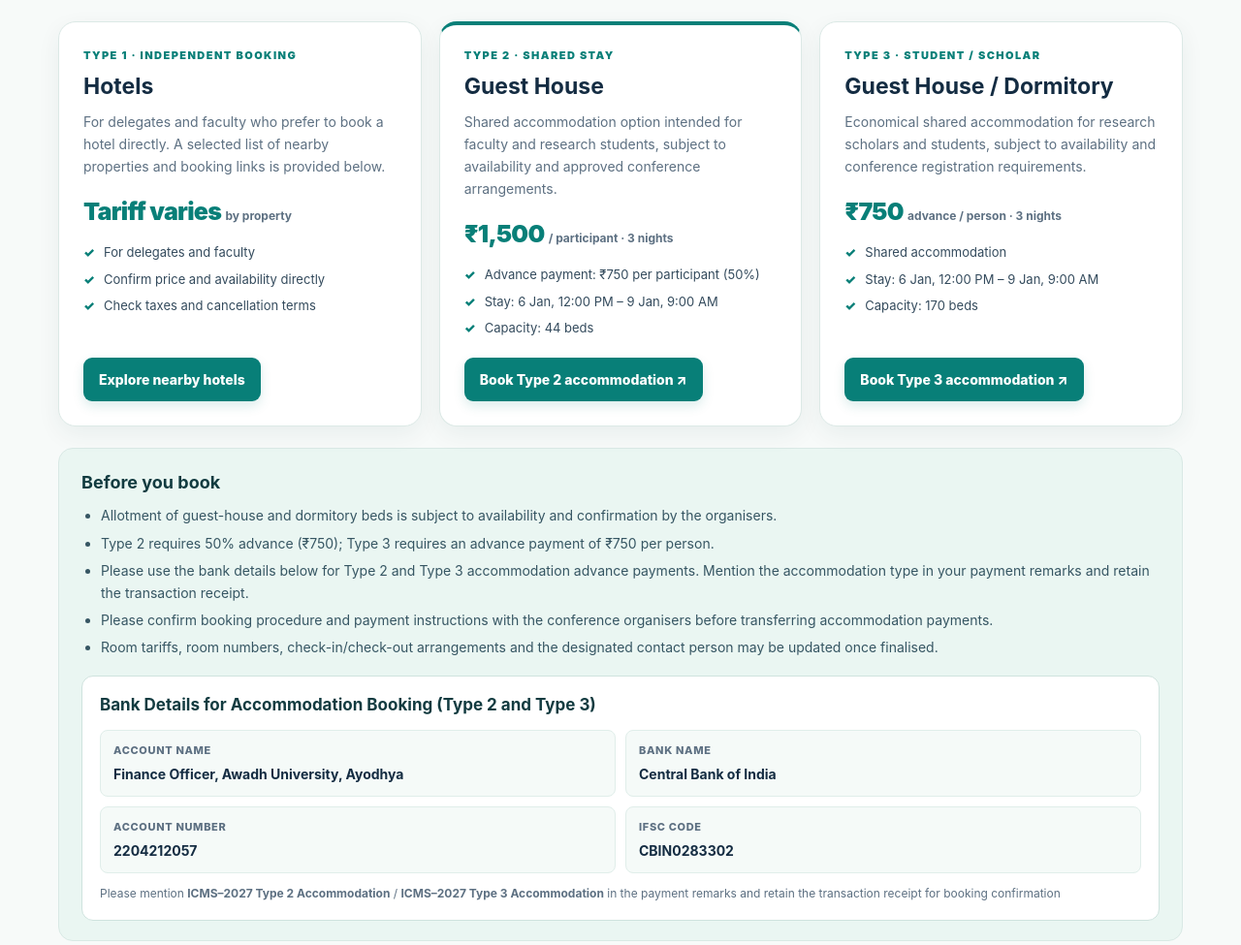
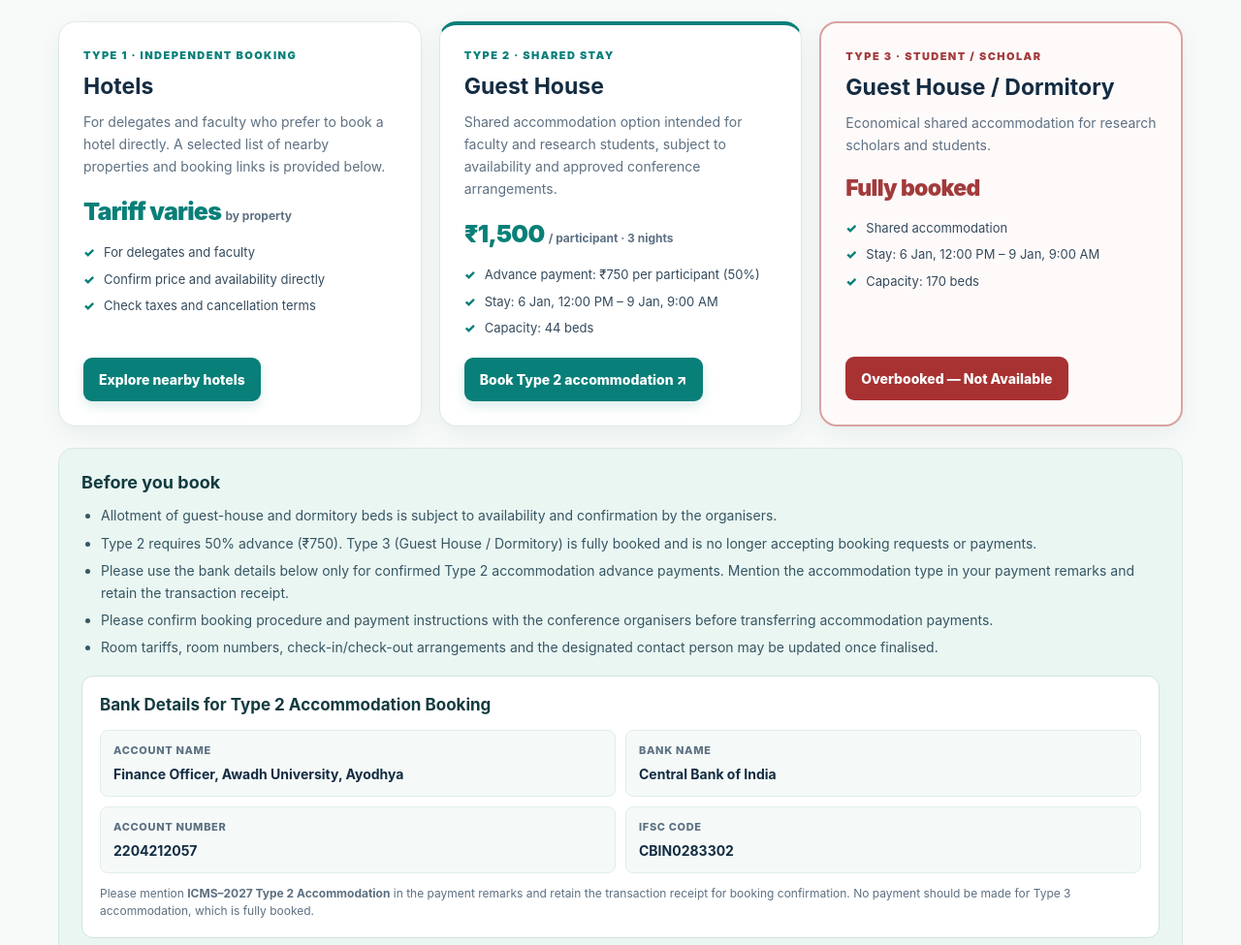
Before and after one commit to shailendramicrobio-debug/icms-website, a plain HTML site: page accommodation.html in a window 1280 px wide. Shown: the part 910-1885 px from the top of the page at 97% size. Drawn offline with Linux system fonts and the light colour scheme.

Commit message:
Add files via upload

```diff
--- a/accommodation.html
+++ b/accommodation.html
@@ -34,6 +34,11 @@
 .accom-page .stay-facts li:before{content:"✓";position:absolute;left:0;top:0;color:var(--ac-teal);font-weight:900}
 .accom-page .stay-card .btn{margin-top:auto;align-self:flex-start;background:var(--ac-teal);color:#fff;border:0;border-radius:9px;padding:11px 16px;font-size:14px;box-shadow:0 5px 12px #087f7825}
 .accom-page .stay-card .btn:hover{background:#066861}
+.accom-page .type3-unavailable{border:2px solid #d9a2a2;background:#fffafa}
+.accom-page .type3-unavailable .stay-type{color:#a33b3b}
+.accom-page .type3-unavailable .stay-price{color:#a33b3b;font-size:23px}
+.accom-page .availability-closed{display:inline-block;margin-top:auto;align-self:flex-start;background:#a83232;color:#fff;border-radius:9px;padding:11px 16px;font-size:14px;font-weight:850;cursor:not-allowed}
+
 .accom-page .notice{border:1px solid #d9e9e5;border-radius:15px;background:#eaf6f2;padding:20px 23px;margin-top:22px}
 .accom-page .notice h3{font-size:18px;margin:0 0 8px;color:#123b40}
 .accom-page .notice ul{margin:0;padding-left:20px;color:#365663;font-size:14px;display:grid;gap:5px}
@@ -198,31 +203,31 @@
         <ul class="stay-facts"><li>Advance payment: ₹750 per participant (50%)</li><li>Stay: 6 Jan, 12:00 PM – 9 Jan, 9:00 AM</li><li>Capacity: 44 beds</li></ul>
         <a class="btn" href="https://forms.gle/tfEd5j2h1hFBitgq6" target="_blank" rel="noopener noreferrer">Book Type 2 accommodation ↗</a>
       </article>
-      <article class="stay-card">
+      <article class="stay-card type3-unavailable" aria-label="Type 3 accommodation fully booked">
         <div class="stay-type">Type 3 · Student / scholar</div>
         <h3>Guest House / Dormitory</h3>
-        <p>Economical shared accommodation for research scholars and students, subject to availability and conference registration requirements.</p>
-        <div class="stay-price">₹750 <small>advance / person · 3 nights</small></div>
+        <p>Economical shared accommodation for research scholars and students.</p>
+        <div class="stay-price">Fully booked</div>
         <ul class="stay-facts"><li>Shared accommodation</li><li>Stay: 6 Jan, 12:00 PM – 9 Jan, 9:00 AM</li><li>Capacity: 170 beds</li></ul>
-        <a class="btn" href="https://forms.gle/ZEkZQB1uWb7JTKvC7" target="_blank" rel="noopener noreferrer">Book Type 3 accommodation ↗</a>
+        <span class="availability-closed" role="status">Overbooked — Not Available</span>
       </article>
     </div>
     <div class="notice"><h3>Before you book</h3><ul>
       <li>Allotment of guest-house and dormitory beds is subject to availability and confirmation by the organisers.</li>
-      <li>Type 2 requires 50% advance (₹750); Type 3 requires an advance payment of ₹750 per person.</li>
-      <li>Please use the bank details below for Type 2 and Type 3 accommodation advance payments. Mention the accommodation type in your payment remarks and retain the transaction receipt.</li>
+      <li>Type 2 requires 50% advance (₹750). Type 3 (Guest House / Dormitory) is fully booked and is no longer accepting booking requests or payments.</li>
+      <li>Please use the bank details below only for confirmed Type 2 accommodation advance payments. Mention the accommodation type in your payment remarks and retain the transaction receipt.</li>
       <li>Please confirm booking procedure and payment instructions with the conference organisers before transferring accommodation payments.</li>
       <li>Room tariffs, room numbers, check-in/check-out arrangements and the designated contact person may be updated once finalised.</li>
     </ul>
-      <div class="bank-details" aria-label="Bank details for Type 2 and Type 3 accommodation booking">
-        <h4>Bank Details for Accommodation Booking (Type 2 and Type 3)</h4>
+      <div class="bank-details" aria-label="Bank details for Type 2 accommodation booking">
+        <h4>Bank Details for Type 2 Accommodation Booking</h4>
         <div class="bank-details-grid">
           <div class="bank-detail"><span>Account Name</span><strong>Finance Officer, Awadh University, Ayodhya</strong></div>
           <div class="bank-detail"><span>Bank Name</span><strong>Central Bank of India</strong></div>
           <div class="bank-detail"><span>Account Number</span><strong>2204212057</strong></div>
           <div class="bank-detail"><span>IFSC Code</span><strong>CBIN0283302</strong></div>
         </div>
-        <p class="bank-note">Please mention <strong>ICMS–2027 Type 2 Accommodation</strong> / <strong>ICMS–2027 Type 3 Accommodation</strong> in the payment remarks and retain the transaction receipt for booking confirmation</p>
+        <p class="bank-note">Please mention <strong>ICMS–2027 Type 2 Accommodation</strong> in the payment remarks and retain the transaction receipt for booking confirmation. No payment should be made for Type 3 accommodation, which is fully booked.</p>
       </div>
     </div>
   </section>
```
